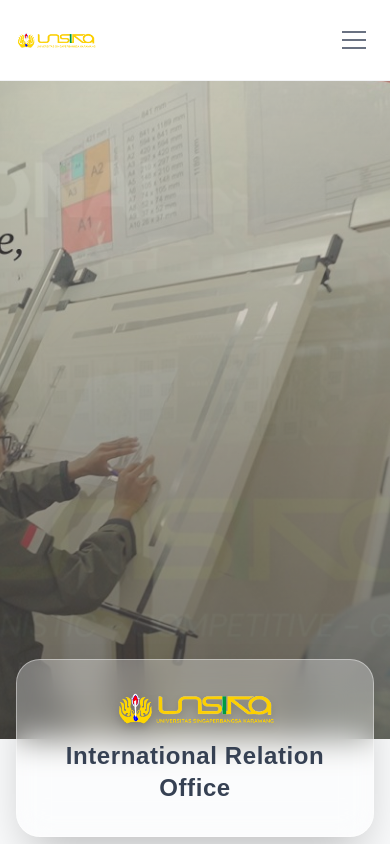
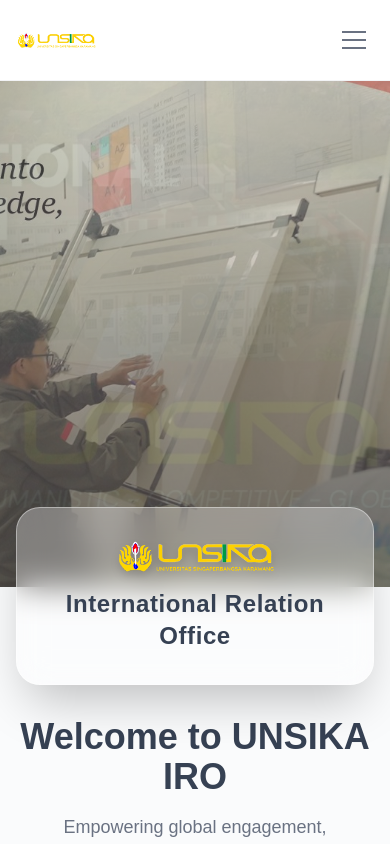
Before and after one commit to Aqeelbmh/iro_unsika, a Next.js app: page / in a window 390 px wide. Shown: the top 844 px of the page. Built offline with nearby package versions, Linux system fonts and the light colour scheme.

Commit message:
Fix: responsive hero section height for mobile

```diff
--- a/src/app/page.tsx
+++ b/src/app/page.tsx
@@ -45,7 +45,7 @@
       <motion.section
         {...fadeInUp}
         transition={{ duration: 0.7, ease: 'easeOut' }}
-        className="relative text-gray-700 py-20 flex flex-col items-center justify-center text-center overflow-hidden min-h-[78vh]"
+        className="relative text-gray-700 py-20 flex flex-col items-center justify-center text-center overflow-hidden min-h-[60vh] sm:min-h-[78vh]"
       >
         <AnimatePresence>
           <motion.div
```
